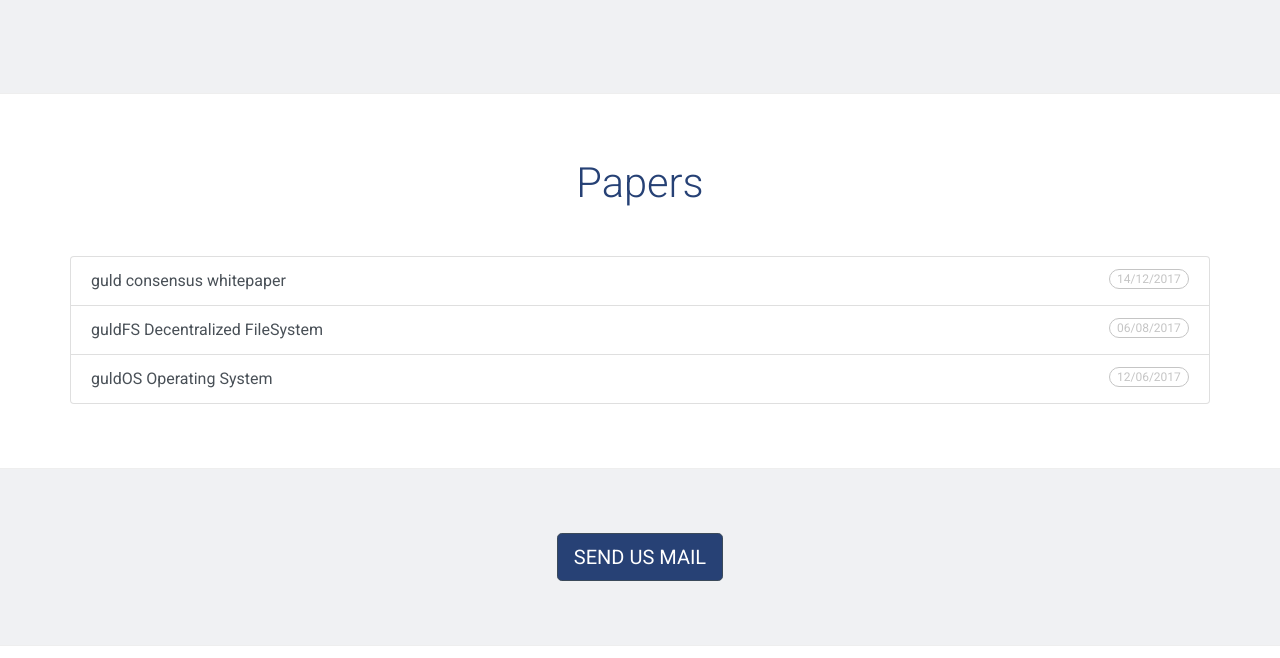
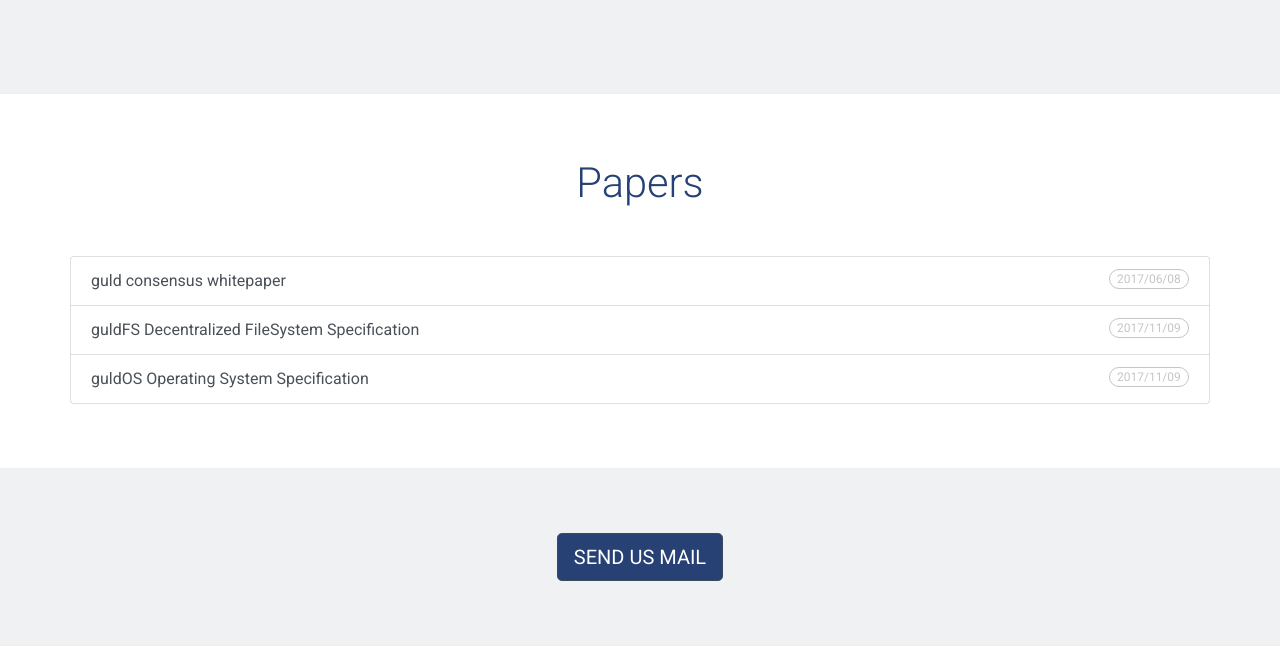
Before and after one commit to guldcoin/GuldIO, a plain HTML site: page index.html in a window 1280 px wide. Shown: the part 1437-2095 px from the top of the page. Drawn offline with nearby package versions, Linux system fonts and the light colour scheme.

Commit message:
fix social links and paper dates

```diff
--- a/index.html
+++ b/index.html
@@ -195,13 +195,13 @@
                 <div class="row">
                     <div class="list-group">
                         <button type="button" class="list-group-item list-group-item-action">guld consensus whitepaper
-                            <span class="badge badge-primary badge-pill">14/12/2017</span>
+                            <span class="badge badge-primary badge-pill">2017/06/08</span>
                         </button>
-                        <button type="button" class="list-group-item list-group-item-action">guldFS Decentralized FileSystem
-                            <span class="badge badge-primary badge-pill">06/08/2017</span>
+                        <button type="button" class="list-group-item list-group-item-action">guldFS Decentralized FileSystem Specification
+                            <span class="badge badge-primary badge-pill">2017/11/09</span>
                         </button>
-                        <button type="button" class="list-group-item list-group-item-action">guldOS Operating System
-                            <span class="badge badge-primary badge-pill">12/06/2017</span>
+                        <button type="button" class="list-group-item list-group-item-action">guldOS Operating System Specification
+                            <span class="badge badge-primary badge-pill">2017/11/09</span>
                         </button>
                     </div>
                 </div>
@@ -235,17 +235,17 @@
                     <div class="col-md-6">
                         <ul class="list-inline">
                             <li class="list-inline-item">
-                                <a target="_blank" href="https://gitter.im/panama-glass/Lobby">
+                                <a target="_blank" href="https://gitter.im/guldcoin/Lobby">
                                     <i class="fab fa-gitter"></i>
                                 </a>
                             </li>
                             <li class="list-inline-item">
-                                <a target="_blank" href="https://www.facebook.com/ptyglass/">
+                                <a target="_blank" href="https://www.facebook.com/guldcoin/">
                                     <i class="fab fa-facebook-f"></i>
                                 </a>
                             </li>
                             <li class="list-inline-item">
-                                <a target="_blank" href="https://twitter.com/ptyglass">
+                                <a target="_blank" href="https://twitter.com/guldcoin">
                                     <i class="fab fa-twitter"></i>
                                 </a>
                             </li>
```
